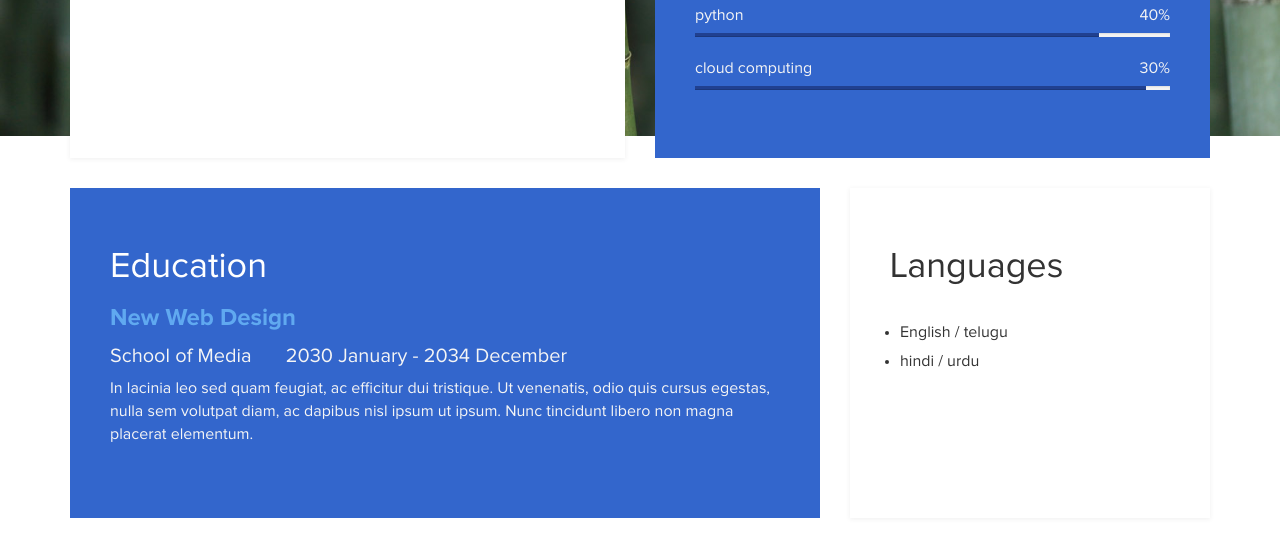
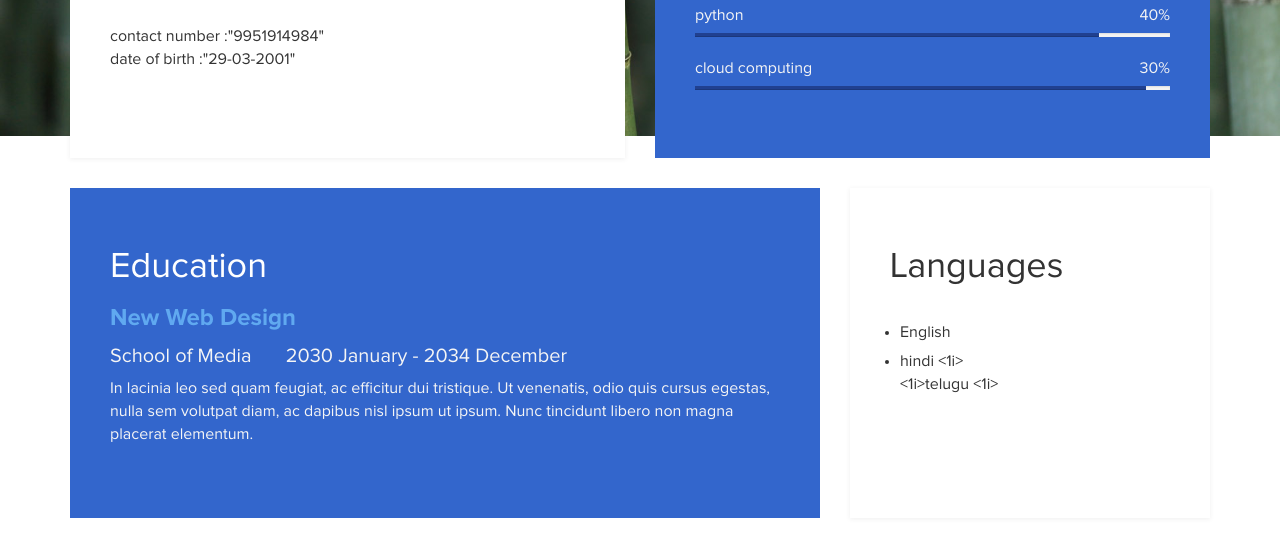
Before and after one commit to shaiksameer143/shaiksameer143.gihubs.io, a plain HTML site: page index.html in a window 1280 px wide. Shown: the part 664-1209 px from the top of the page. Drawn offline with Linux system fonts and the light colour scheme.

Commit message:
Update index.html

```diff
--- a/index.html
+++ b/index.html
@@ -46,7 +46,7 @@ http://www.templatemo.com/tm-467-easy-profile
 			<div class="about">
 				<h3 class="accent">personal details</h3>
 				<h2>adhar number :"256914467872"</h3>
-				<p><mail id :"srujanathinnavara16@gmail.com" and contact number :"9951914984" and date of birth :29-03-2001</p>
+				<p><mail id :"srujanathinnavara16@gmail.com" <br>  contact number :"9951914984" <br> date of birth :"29-03-2001" <br>
 			</div>
 		</div>
 		<div class="col-md-6 col-sm-12">
@@ -95,9 +95,9 @@ http://www.templatemo.com/tm-467-easy-profile
 			<div class="languages">
 				<h2>Languages</h2>
 					<ul>
-						<li>English / telugu</li>
-						<li>hindi / urdu</li>
-
+						<li>English </1i> <br>
+						<li>hindi <1i> <br>
+						<1i>telugu <1i> <br>
 
 					</ul>
 			</div>
```
